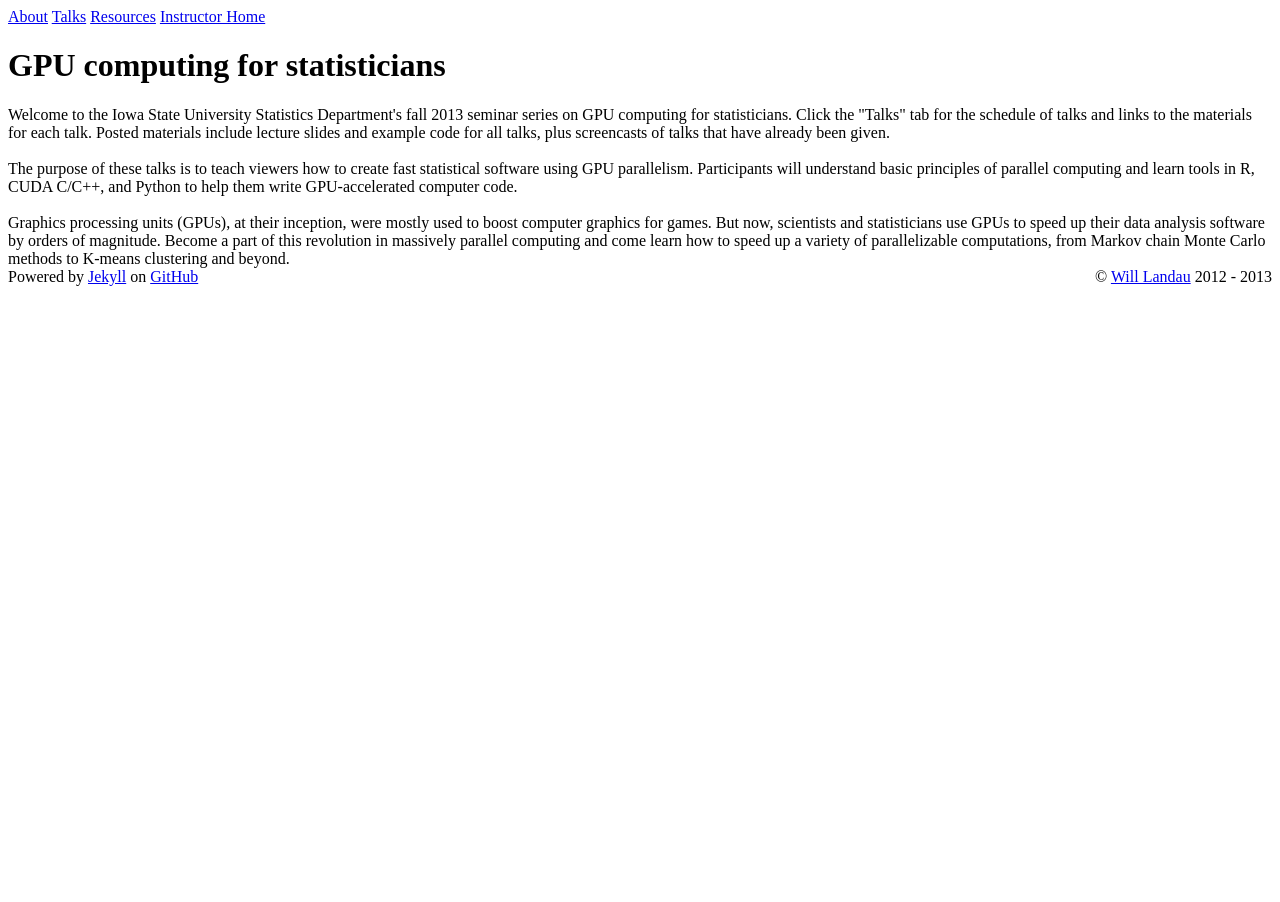
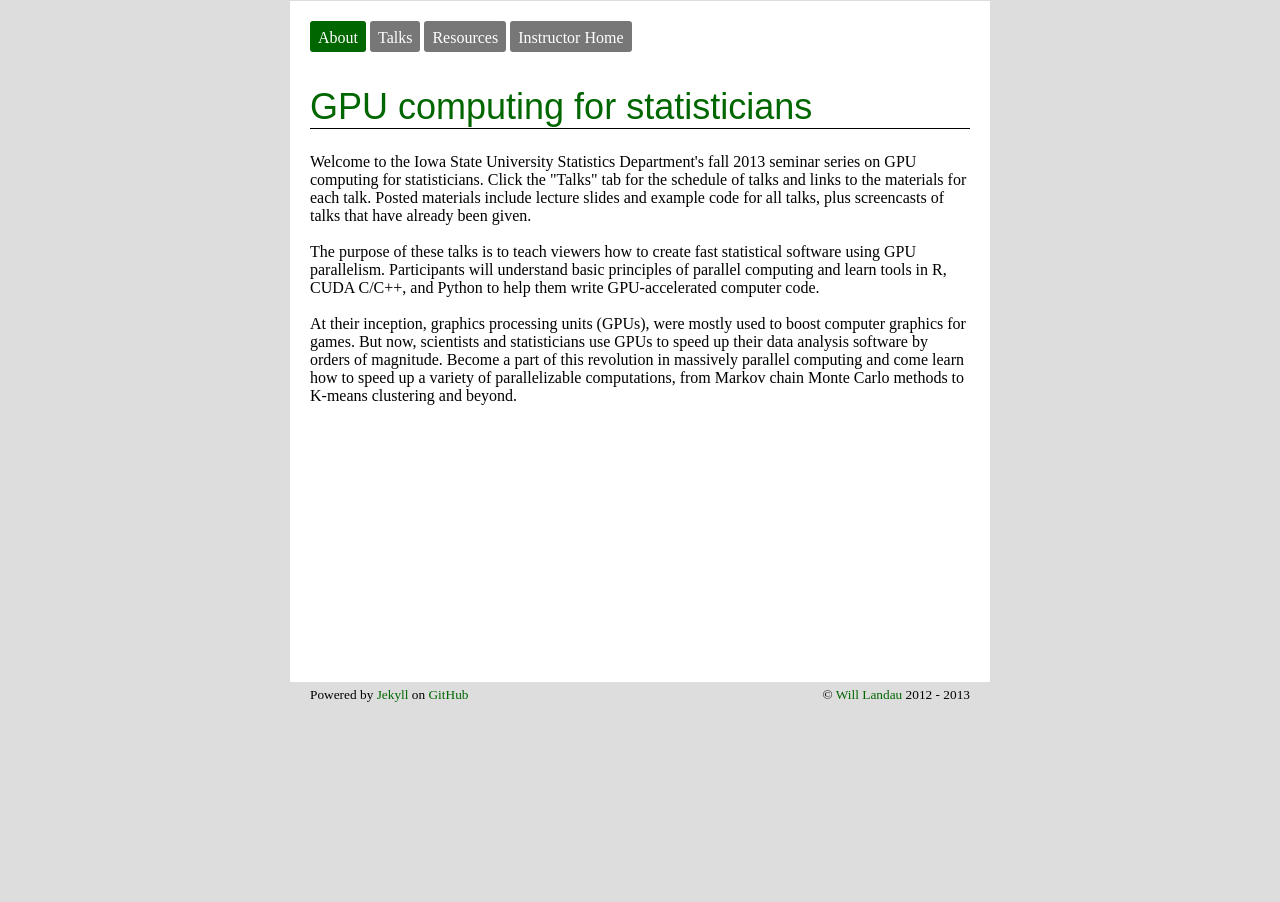
Before and after one commit to wlandau/gpu, a Jekyll site: the page built from index.html, in a window 1280 px wide. Built offline with Jekyll 4.4.1, drawn with Linux system fonts in a browser that asks for light colours; nearby versions of some CDN libraries.

Commit message:
Hopefully fix site

```diff
--- a/_layouts/default.html
+++ b/_layouts/default.html
@@ -7,13 +7,8 @@
   <meta name="Keywords" content="statistics, genomics, computing, R, Iowa State University" />
   <meta name="Robots" content="index,follow" />
 
-  <meta prefix="og: http://ogp.me/ns#" property='og:title' content="GPU Computing for Statisticians"/>
-  <meta prefix="og: http://ogp.me/ns#" property="og:image" content="http://wlandau.github.com/gpu/img/gpu.jpg"/>
-  <meta prefix="og: http://ogp.me/ns#" property='og:description' content="Materials page"/>
-  <meta prefix="og: http://ogp.me/ns#" property='og:url' content="will-landau.com/gpu" />
-
-  <link rel="stylesheet" type="text/css" href="http://wlandau.github.com/css/wml-custom.css"/>
-  <link rel="icon" type="image/png" href="http://wlandau.github.com/gpu/img/gpu.jpg"/>
+  <link rel="stylesheet" type="text/css" href="css/wml-custom.css"/>
+  <link rel="icon" type="image/png" href="img/gpu.jpg"/>
   <script src="http://code.jquery.com/jquery-1.8.3.js"></script>
 
   {% if page.current == "resources" %}
--- /dev/null
+++ b/css/wml-custom.css
@@ -0,0 +1,167 @@
+body{
+  height: 100%;
+  margin: 0px;
+  padding: 0px;
+  border: 1px solid transparent;
+}
+
+html{
+  height: 100%;
+  background: #DDDDDD;
+}
+
+html.plain{
+  background: white;
+}
+
+h1, h2, h3, h4{
+  font-family: sans-serif;
+  font-weight: normal;
+  color: #006600;
+  border-bottom: 1px solid black;
+}
+
+h1{
+  font-size: 36px;
+
+}
+
+h2{
+  font-size: 30px;
+}
+
+iframe.video{
+  width: 620px;
+  height: 495px;
+  border: 0px;
+  margin: 0px;
+}
+
+iframe.calendar{
+  width: 650px;
+  height: 650px;
+  padding: 0px;
+}
+
+pre{
+  background: #DDDDDD;
+  padding: 20px;
+}
+
+ul {
+  list-style-type:square
+}
+
+.colwid1{
+  width: 125px;
+  float: left;
+}
+
+.colwid2{
+  width: 215px;
+  float: left;
+}
+
+.colwid3{
+  width: 300px;
+  float: left;
+}
+
+.colwid4{
+  width: 390px;
+  float: left;
+}
+
+.colwid5{
+  width: 485px;
+  float: left;
+}
+
+.float{
+  width: 700px;
+  margin: 0px auto 0px auto;
+}
+
+.navlink{
+  background: #777777;
+  color: white;
+  display: inline-block;
+  border-radius: 3px;
+  padding: 8px 8px 5px 8px;
+  text-decoration: none;
+    transition: background .2s ease-in;
+  -moz-transition: background .2s ease-in;
+  -webkit-transition: background .2s ease-in;
+}
+
+.navlink:hover{
+  background: #006600;
+  transition: background .2s ease-in;
+  -moz-transition: background .2s ease-in;
+  -webkit-transition:background .2s ease-in;
+}
+
+#current{
+  background: #006600;
+  color:white;
+  transition: background .2s ease-in;
+  -moz-transition: background .2s ease-in;
+  -webkit-transition: background .2s ease-in;
+}
+
+#current:hover{
+  background: #008800;
+  color:white;
+  transition: background .2s ease-in;
+  -moz-transition: background .2s ease-in;
+  -webkit-transition: background .2s ease-in;
+}
+
+#footer a{
+  color: #006600;
+  background: none;
+  text-decoration: none;
+  transition: text-decoration.2s ease-in;
+  -moz-transition: text-decoration .2s ease-in;
+  -webkit-transition: text-decoration .2s ease-in;
+}
+
+#footer a:hover{
+  color: #006600;
+  text-decoration: underline;
+  transition: text-decoration.2s ease-in;
+  -moz-transition: text-decoration .2s ease-in;
+  -webkit-transition: text-decoration .2s ease-in;
+}
+
+#footer-content{
+  padding: 5px 20px 5px 20px;
+  font-size: 10pt;
+}
+
+#main-content{
+  background: white;
+  color: black;
+  padding: 10px 20px 20px 20px;
+  min-height: 600px;
+}
+
+#main-content a{
+  color: #006600;
+  transition: text-decoration.2s ease-in;
+  -moz-transition: text-decoration .2s ease-in;
+  -webkit-transition: text-decoration .2s ease-in;
+}
+
+#main-content a:hover{
+  color: #006600;
+  text-decoration: underline;
+  transition: text-decoration.2s ease-in;
+  -moz-transition: text-decoration .2s ease-in;
+  -webkit-transition: text-decoration .2s ease-in;
+}
+
+#navbar-content{
+  padding: 20px 20px 0px 20px;
+  background:white;
+}
--- a/index.html
+++ b/index.html
@@ -19,7 +19,7 @@ of parallel computing and learn tools in R, CUDA
 C/C++, and Python to help them write GPU-accelerated computer code.
 <br/><br/>
 
-Graphics processing units (GPUs), at their inception, were mostly used to boost
+At their inception, graphics processing units (GPUs), were mostly used to boost
 computer graphics for games. But now,
 scientists and statisticians use GPUs to speed up their data analysis
 software by orders of magnitude. Become a part of this revolution in
```
